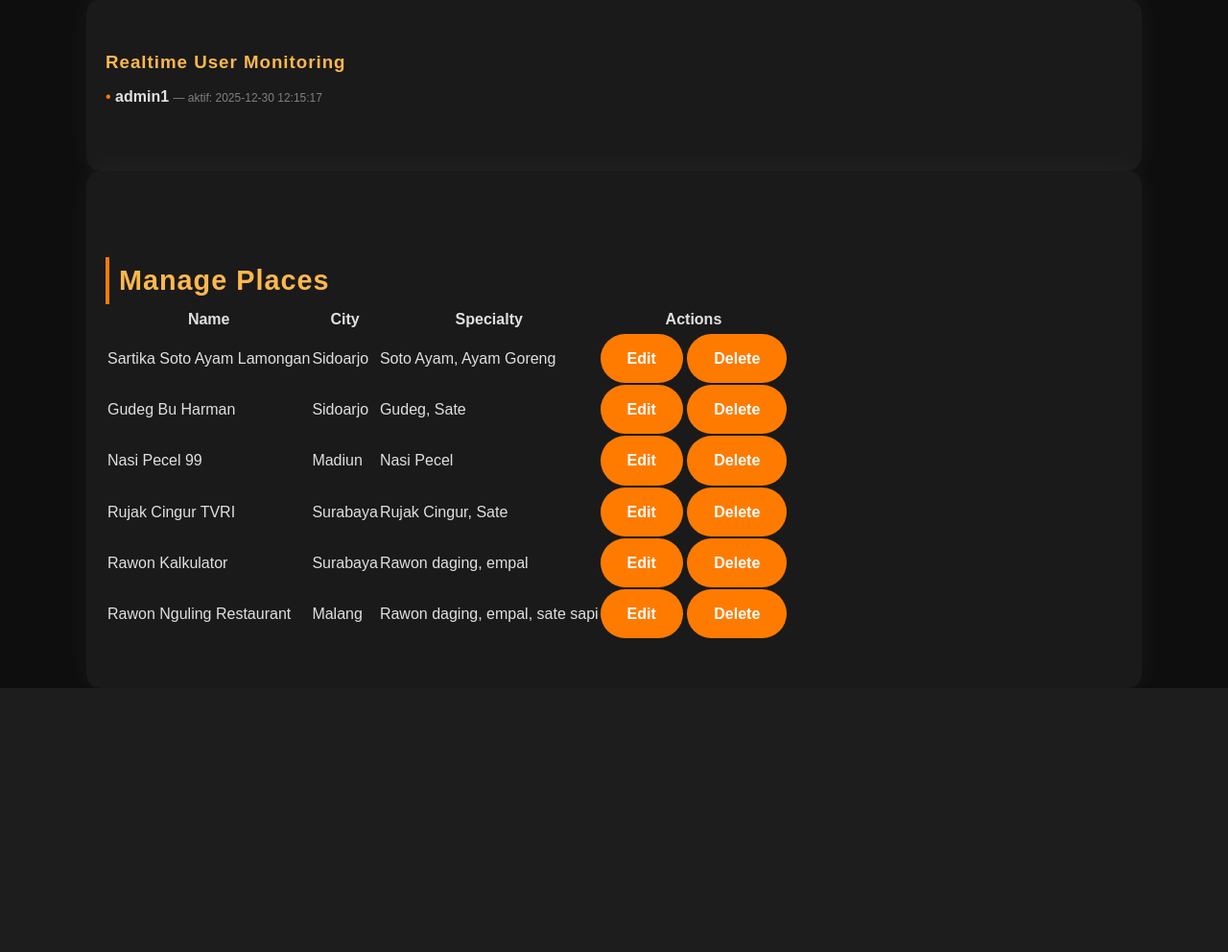
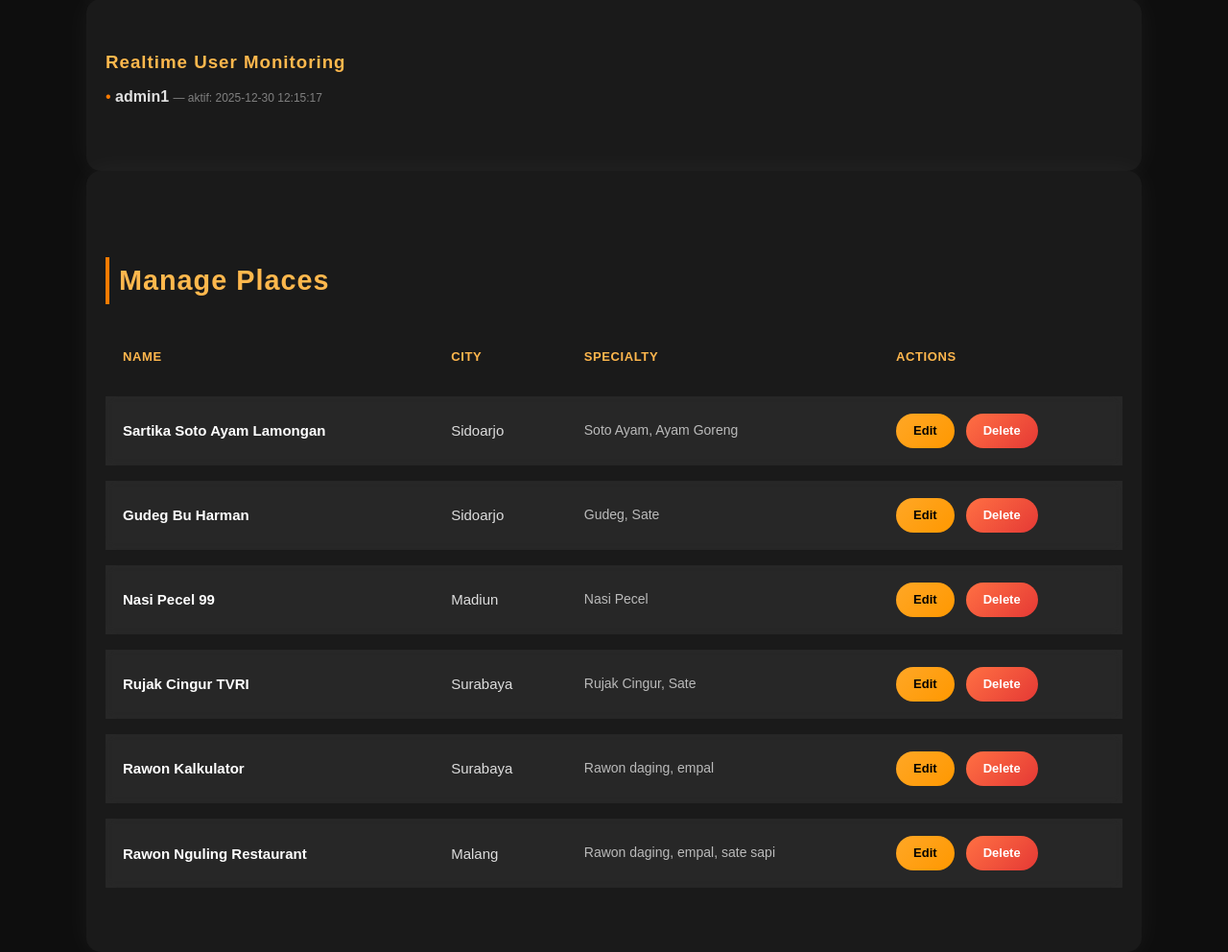
Before and after one commit to AdeeM03/Makan-Timuran-v2, a PHP site: page /admin_dashboard.php in a window 1280 px wide. Shown: the part 551-1543 px from the top of the page at 96% size. Before the commit the page ends 1268 px from the top, so only its background shows below. Run offline with PHP 8.4, Linux system fonts and the light colour scheme; a user stored in the database is signed in; data comes from the database, SQL or seed files in the repository.

Commit message:
Refactor styles and improve layout consistency

```diff
--- a/styles.css
+++ b/styles.css
@@ -714,3 +714,100 @@ section:hover {
     padding: 6px 10px;
   }
 }
+
+/* =========================
+   AESTHETIC ADMIN DASHBOARD
+========================= */
+
+/* Section spacing */
+.container h2 {
+  margin-bottom: 14px;
+}
+
+/* ===== TABLE ===== */
+.admin-table {
+  width: 100%;
+  border-collapse: separate;
+  border-spacing: 0 16px;
+}
+
+.admin-table thead th {
+  padding: 14px 18px;
+  text-transform: uppercase;
+  font-size: 13px;
+  letter-spacing: 0.6px;
+  color: #ffb74d;
+  text-align: left;
+}
+
+.admin-table tbody tr {
+  background: rgba(255, 255, 255, 0.06);
+  backdrop-filter: blur(4px);
+  border-radius: 16px;
+  transition: all 0.25s ease;
+}
+
+.admin-table tbody tr:hover {
+  background: rgba(255, 183, 77, 0.18);
+  transform: translateY(-3px);
+  box-shadow: 0 10px 30px rgba(0, 0, 0, 0.25);
+}
+
+.admin-table td {
+  padding: 18px;
+  font-size: 15px;
+  vertical-align: middle;
+}
+
+/* Text hierarchy */
+.admin-table td:first-child {
+  font-weight: 600;
+  color: #fff;
+}
+
+.admin-table td:nth-child(2) {
+  color: #ddd;
+}
+
+.admin-table td:nth-child(3) {
+  color: #bbb;
+  font-size: 14px;
+}
+
+/* ===== ACTION BUTTONS ===== */
+.admin-actions {
+  display: flex;
+  gap: 12px;
+}
+
+.admin-actions .cta-btn {
+  padding: 7px 18px;
+  font-size: 13px;
+  border-radius: 999px;
+  background: linear-gradient(135deg, #ffa726, #ff9800);
+  color: #000;
+  font-weight: 600;
+  transition: all 0.25s ease;
+}
+
+.admin-actions .cta-btn:hover {
+  transform: translateY(-2px);
+  box-shadow: 0 6px 18px rgba(255, 167, 38, 0.5);
+}
+
+/* Delete button */
+.admin-actions .delete-btn {
+  background: linear-gradient(135deg, #ff7043, #e53935);
+  color: #fff;
+}
+
+.admin-actions .delete-btn:hover {
+  box-shadow: 0 6px 18px rgba(255, 112, 67, 0.5);
+}
+
+/* Empty state */
+.admin-table tbody tr td[colspan] {
+  text-align: center;
+  color: #aaa;
+  padding: 30px;
+}
```
